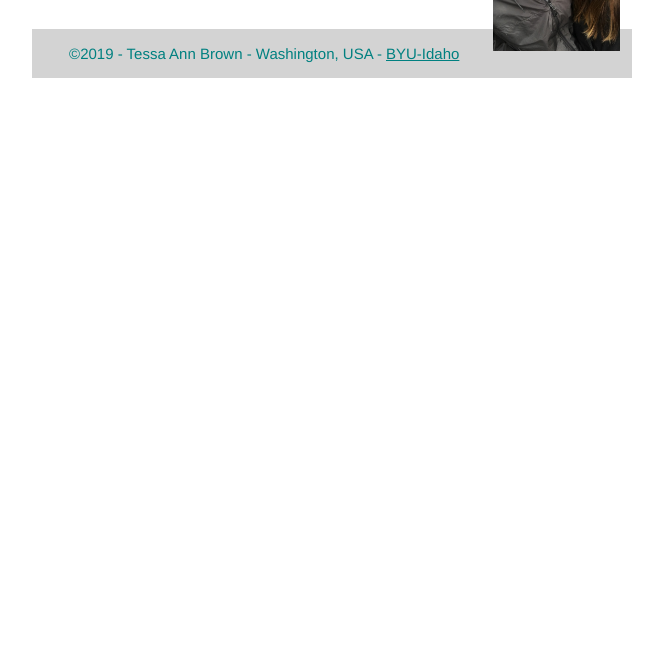
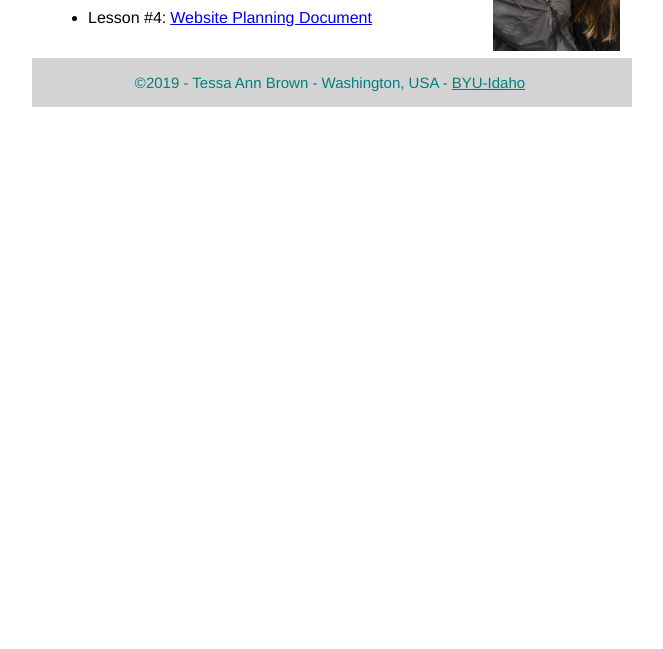
Before and after one commit to Tessa-Brown/Tessa-Brown.github.io, a plain HTML site: page index.html in a window 1280 px wide. Shown: the part 151-800 px from the top of the page, without its empty margins (308-971 px from the left). Drawn offline with Linux system fonts and the light colour scheme.

Commit message:
updated lesson 4

```diff
--- a/index.html
+++ b/index.html
@@ -16,6 +16,7 @@
             <h2>CIT 230 - Assignment Portal</h2>
             <ul>
                 <li>Lesson #3:<a href="assignments/lesson-3/fixedhtml.html">HTML Markup Validation Assignment</a></li>
+                <li>Lesson #4:<a href="assignments/lesson-4/website-planning-doc.pdf">Website Planning Document</a></li>
             </ul>
         </main>
         <footer>
```
Also changed, not shown: 4 other files.
